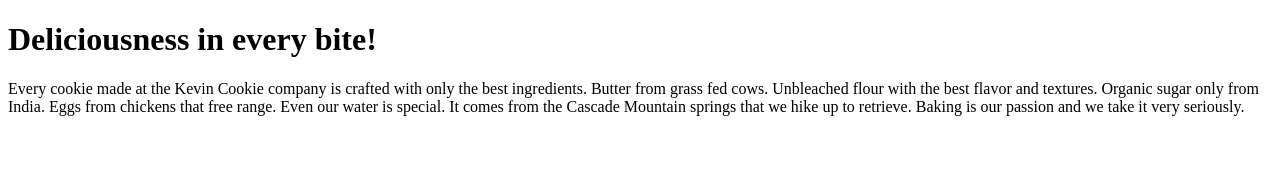
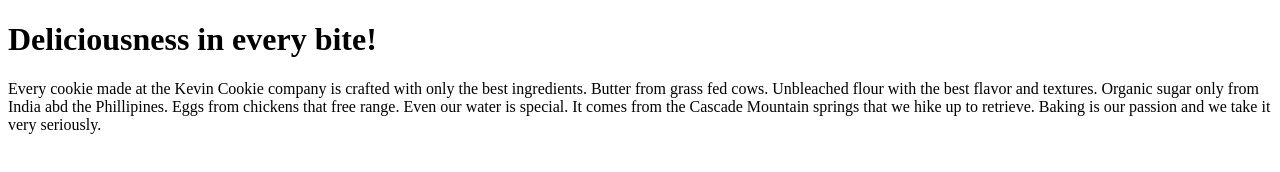
Before and after one commit to mzimbanorthdho743/chikonndimsongwe.com, a plain HTML site: page index.htm in a window 1280 px wide. Drawn offline with Linux system fonts and the light colour scheme.

Commit message:
Update index.htm

```diff
--- a/index.htm
+++ b/index.htm
@@ -4,7 +4,7 @@
 
 <h1>Deliciousness in every bite!</h1>
 
-<p>Every cookie made at the Kevin Cookie company is crafted with only the best ingredients. Butter from grass fed cows. Unbleached flour with the best flavor and textures. Organic sugar only from India. Eggs from chickens that free range. Even our water is special. It comes from the Cascade Mountain springs that we hike up to retrieve. Baking is our passion and we take it very seriously.</p>
+<p>Every cookie made at the Kevin Cookie company is crafted with only the best ingredients. Butter from grass fed cows. Unbleached flour with the best flavor and textures. Organic sugar only from India abd the Phillipines. Eggs from chickens that free range. Even our water is special. It comes from the Cascade Mountain springs that we hike up to retrieve. Baking is our passion and we take it very seriously.</p>
 
 
 </body>
```
